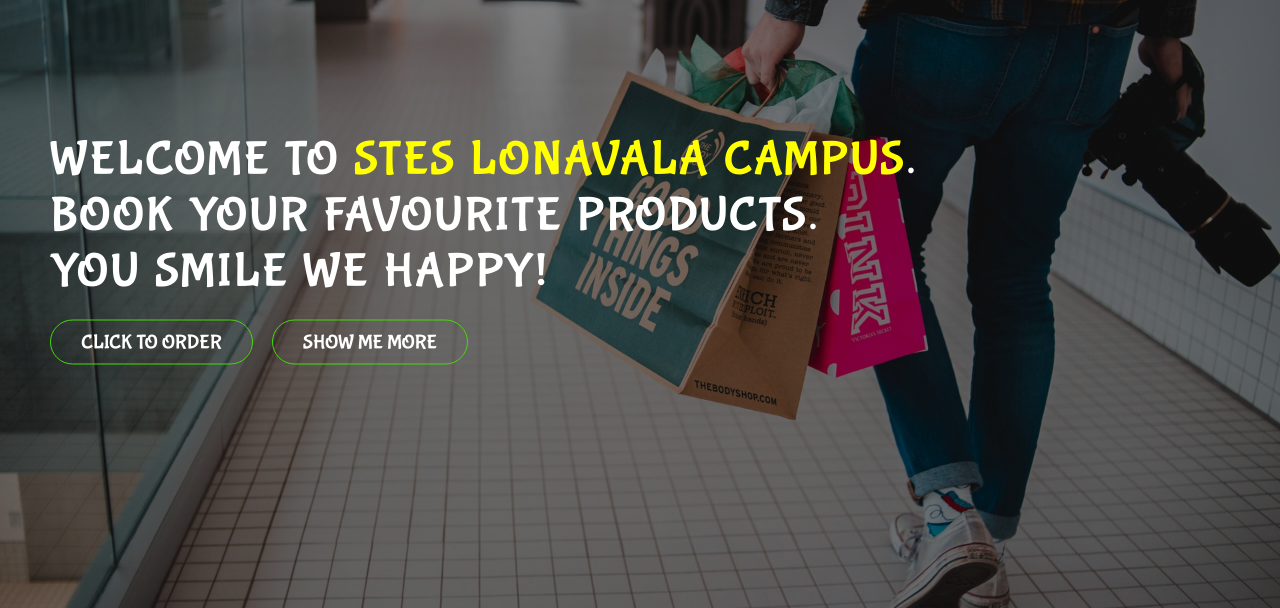
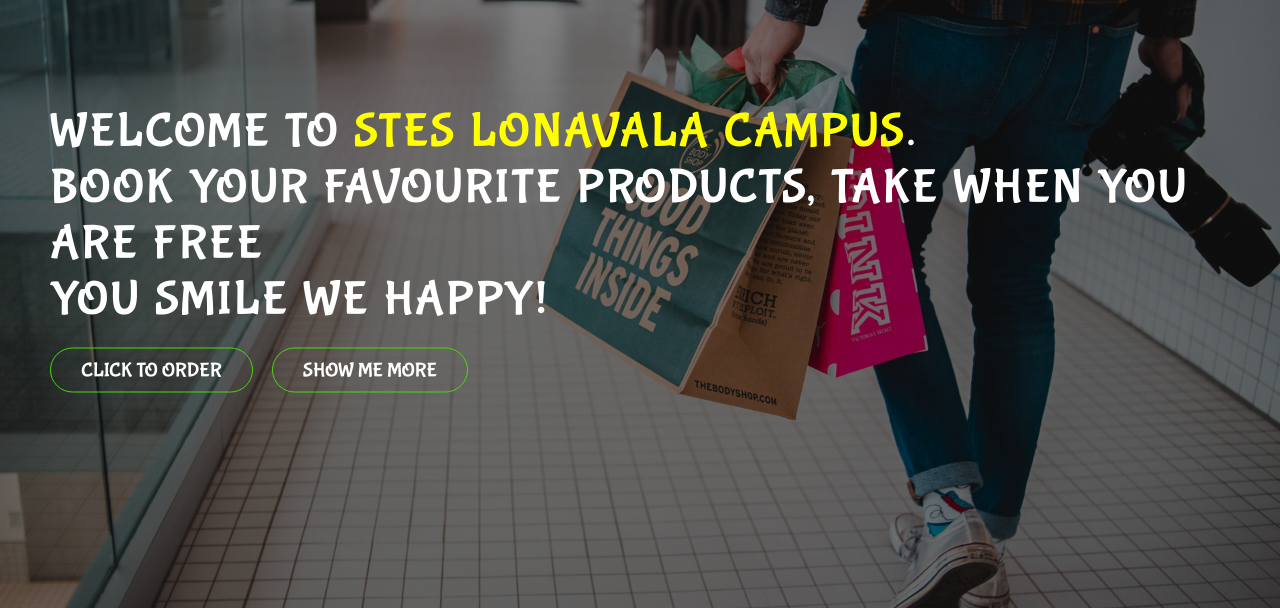
Before and after one commit to emashutosh/ecommerce, a plain HTML site: page index.html in a window 1280 px wide. Shown: the part 192-800 px from the top of the page. Drawn offline with nearby package versions, Linux system fonts and the light colour scheme.

Commit message:
Update index.html

```diff
--- a/index.html
+++ b/index.html
@@ -27,7 +27,7 @@
 
 	<div class="header-content">
 	   <h1>Welcome To <span class="changecolor">STES LONAVALA CAMPUS</span>.<br>
-	       Book Your favourite Products.<br>You Smile We Happy!</h1>
+	       Book Your favourite Products, Take When You Are Free<br>You Smile We Happy!</h1>
 		<a href="#" class="btn btn-full">Click to Order</a>
 	    <a href="#" class="btn btn-nav">Show me more</a>
 
```
